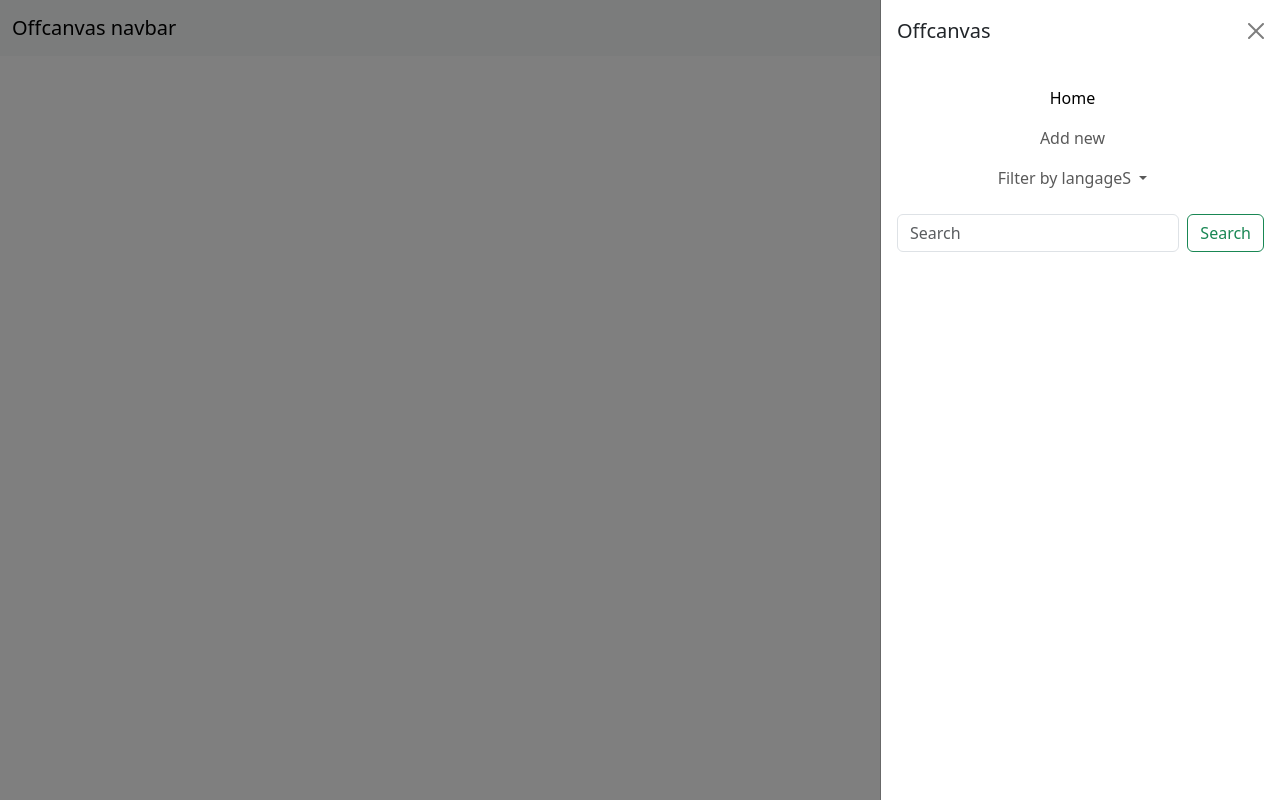
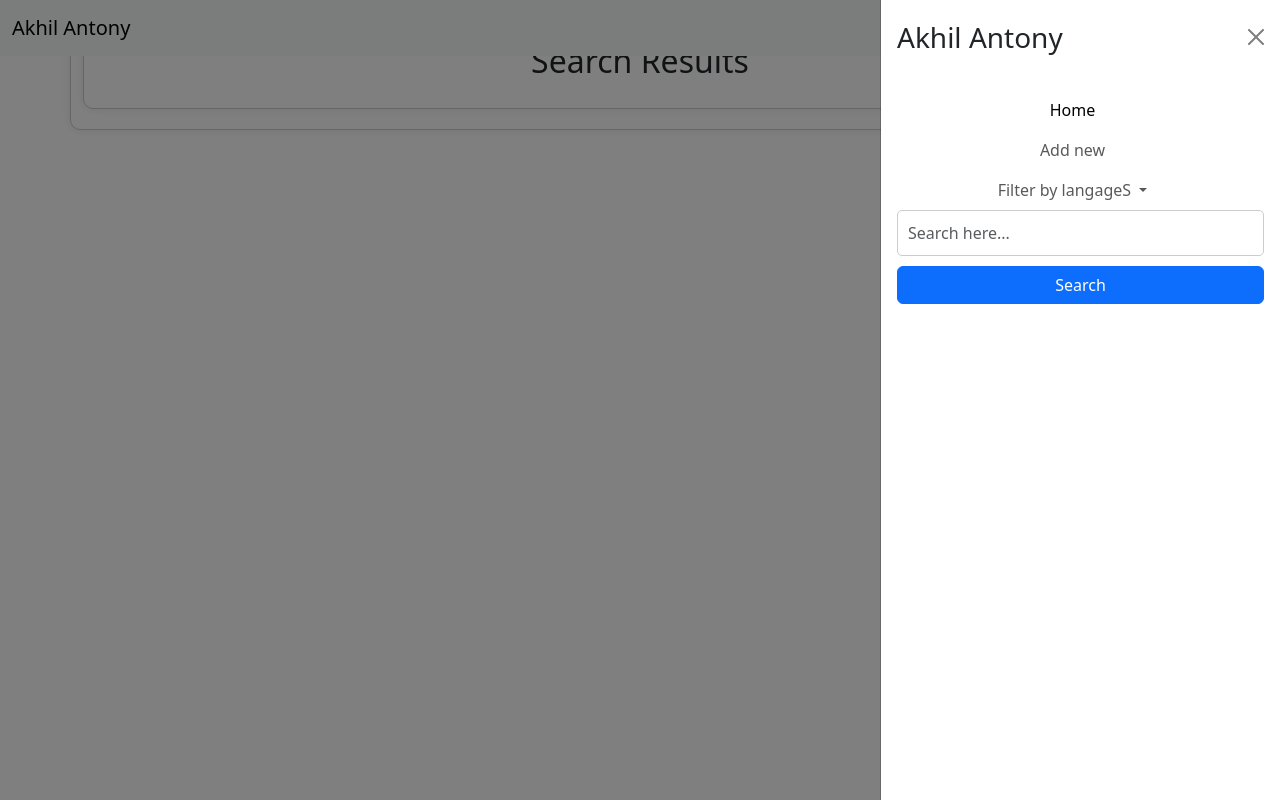
Before and after one commit to akhil397/datastore, a Django app: page /search/ in a window 1280 px wide, after a click that opens the changed part. Run offline with Django 4.2, Linux system fonts and the light colour scheme.

Commit message:
Form update error solved

```diff
--- a/dataapp/static/css/style.css
+++ b/dataapp/static/css/style.css
@@ -1,14 +1,141 @@
-#formbox {
-  background-color: lightblue;
-}
-#formbox label {
-  color: brown;
-}
-/* body {
-  background-color: lightblue;
+form label {
+  display: block;
+  font-weight: bold;
+  margin-bottom: 5px;
+  color: #333;
 }
 
-h1 {
-  color: navy;
-  margin-left: 20px;
+form input[type="text"],
+form input[type="email"],
+form input[type="file"],
+form textarea,
+form select {
+  width: 100%;
+  padding: 10px;
+  border: 1px solid #ccc;
+  border-radius: 5px;
+  box-sizing: border-box;
+  margin-bottom: 10px;
 }
+
+form input[type="text"]:focus,
+form input[type="email"]:focus,
+form input[type="file"]:focus,
+form textarea:focus,
+form select:focus {
+  border-color: #007bff;
+  outline: none;
+}
+
+.btn {
+  display: block;
+  width: 100%;
+  padding: 10px;
+  background-color: #007bff;
+  color: #fff;
+  border: none;
+  border-radius: 5px;
+  cursor: pointer;
+  font-size: 16px;
+}
+
+.btn:hover {
+  background-color: #0056b3;
+}
+.container {
+  width: 50%;
+  margin: auto;
+  padding: 20px;
+  border: 1px solid #ccc;
+  border-radius: 10px;
+  box-shadow: 0px 0px 10px 0px rgba(0, 0, 0, 0.1);
+}
+
+h2 {
+  text-align: center;
+  margin-bottom: 20px;
+}
+
+.messages {
+  margin-bottom: 20px;
+}
+
+.alert {
+  padding: 10px;
+  margin-bottom: 15px;
+  border: 1px solid transparent;
+  border-radius: 4px;
+}
+
+.alert-success {
+  color: #3c763d;
+  background-color: #dff0d8;
+  border-color: #d6e9c6;
+}
+
+.alert-error {
+  color: #a94442;
+  background-color: #f2dede;
+  border-color: #ebccd1;
+}
+
+.form-control {
+  width: 100%;
+  padding: 10px;
+  border: 1px solid #ccc;
+  border-radius: 5px;
+  box-sizing: border-box;
+  margin-bottom: 10px;
+}
+
+.form-control:focus {
+  border-color: #007bff;
+  outline: none;
+}
+
+.btn {
+  display: block;
+  width: 100%;
+  padding: 10px;
+  background-color: #007bff;
+  color: #fff;
+  border: none;
+  border-radius: 5px;
+  cursor: pointer;
+  font-size: 16px;
+}
+
+.code-models-list {
+  list-style: none;
+  padding: 0;
+}
+
+.code-models-list li {
+  padding: 15px;
+  margin-bottom: 10px;
+  border-bottom: 1px solid #ccc;
+}
+
+.code-models-list li h3 {
+  margin: 0;
+}
+
+.code-models-list li p {
+  margin: 5px 0;
+}
+
+.code-models-list li a {
+  text-decoration: none;
+  color: #007bff;
+}
+
+.code-models-list li a:hover {
+  text-decoration: underline;
+}
+
+pre {
+  background-color: #f8f9fa;
+  padding: 10px;
+  border: 1px solid #ccc;
+  border-radius: 5px;
+}
--- a/dataapp/templates/about.html
+++ b/dataapp/templates/about.html
@@ -11,7 +11,7 @@
   </tr>
   <tr class="table-primary">
     <p style="background-color: #ee82ee">
-      <h2>Language: </h2>{{ code_detail.language }}
+      <h2>Language: </h2>{{ code_detail.code_lang }}
     </p>
   </tr>
   <tr class="table-primary">
--- a/dataapp/templates/detail.html
+++ b/dataapp/templates/detail.html
@@ -5,12 +5,12 @@
   {% for code in code_models %}
 
   <div
-    class="btn-group list-group-item ps-0"
+    class="btn-group bg-info list-group-item ps-0"
     role="group"
     aria-label="Basic mixed styles example"
   >
-    <button type="button" class="btn btn-warning col">
-      <a class="text-bg-warning link-dark p-2" href="{% url 'about' code.id %}"
+    <button type="button" class="btn col">
+      <a class="link-dark p-2" href="{% url 'about' code.id %}"
         >{{ code.title }}</a
       >
     </button>
--- a/dataapp/templates/home.html
+++ b/dataapp/templates/home.html
@@ -1,6 +1,6 @@
 <nav class="navbar bg-body-tertiary fixed-top">
   <div class="container-fluid">
-    <a class="navbar-brand" href="#">Offcanvas navbar</a>
+    <a class="navbar-brand" href="#">Akhil Antony</a>
     <button
       class="navbar-toggler"
       type="button"
@@ -18,7 +18,7 @@
       aria-labelledby="offcanvasNavbarLabel"
     >
       <div class="offcanvas-header">
-        <h5 class="offcanvas-title" id="offcanvasNavbarLabel">Offcanvas</h5>
+        <h3 class="offcanvas-title" id="offcanvasNavbarLabel">Akhil Antony</h3>
         <button
           type="button"
           class="btn-close"
@@ -50,25 +50,19 @@
               Filter by langageS
             </a>
             <ul class="dropdown-menu">
-              <li><a class="dropdown-item" href="#">Action</a></li>
-              <li><a class="dropdown-item" href="#">Another action</a></li>
-              <li>
-                <hr class="dropdown-divider" />
-              </li>
-              <li>
-                <a class="dropdown-item" href="#">Something else here</a>
-              </li>
+              <li><a class="dropdown-item" href="#">Languge name</a></li>
             </ul>
           </li>
         </ul>
-        <form class="d-flex mt-3" role="search">
+        <form method="post">
+          {% csrf_token %}
           <input
-            class="form-control me-2"
-            type="search"
-            placeholder="Search"
-            aria-label="Search"
+            type="text"
+            name="searched"
+            placeholder="Search here..."
+            class="form-control"
           />
-          <button class="btn btn-outline-success" type="submit">Search</button>
+          <button type="submit" class="btn btn-primary">Search</button>
         </form>
       </div>
     </div>
--- a/dataapp/templates/search.html
+++ b/dataapp/templates/search.html
@@ -1,29 +1,30 @@
 {% extends 'base.html' %} {% block content %}
 
 <div class="container">
-  <h1>search</h1>
-  {% if searched %}
-  <h2>Code you searched....{{searched}}</h2>
+  <h2>Search Results</h2>
 
-  <ol class="list-group list-group-numbered">
+  {% if messages %}
+  <div class="messages">
+    {% for message in messages %}
+    <div
+      class="alert {% if message.tags %} alert-{{ message.tags }} {% endif %}"
+    >
+      {{ message }}
+    </div>
+    {% endfor %}
+  </div>
+  {% endif %} {% if searched %}
+  <h3>Results for "{{ searched }}":</h3>
+  <ul>
     {% for post in posts %}
-    <li class="list-group-item">
-      <a class="text-bg-warning link-dark p-2" href="{% url 'about' post.id %}"
-        >{{ post.title }}</a
-      >
-      <a
-        class="text-bg-info link-light p-2"
-        href="{% url 'update_data' post.id %}"
-        >Update</a
-      >
-      <a class="text-bg-danger p-2" href="{% url 'delete_data' post.id %}"
-        >Delete</a
-      >
+    <li>
+      {{ post.title }} - {{ post.code_lang.name }} - {{ post.codes }} - {{
+      post.type_code.name }}
     </li>
     {% empty %}
-    <li>No code models available.</li>
+    <li>No results found.</li>
     {% endfor %}
-  </ol>
+  </ul>
   {% endif %}
 </div>
 {% endblock content %}
--- a/dataapp/views.py
+++ b/dataapp/views.py
@@ -1,13 +1,14 @@
 from django.shortcuts import render, get_object_or_404, redirect
+from django.contrib import messages
+from django.db.models import Q
 from .models import CodeModels, Language, Types
 from .forms import CodeForm
 
-
-def details(request):
+def details(request):#this for listing
     code_models = CodeModels.objects.all()
     return render(request, 'detail.html', {'code_models': code_models})
 
-def about(request, pk):
+def about(request, pk):#this for detailing
     code_detail = get_object_or_404(CodeModels, id=pk)
     return render(request, 'about.html', {'code_detail': code_detail})
 
@@ -27,29 +28,56 @@ def adddata(request):
             return redirect('details')  # Redirect to the 'details' view after saving
 
     return render(request, 'add_data.html', context)
+
 def update_code_model(request, pk):
     code_model = get_object_or_404(CodeModels, id=pk)
+    all_lang = Language.objects.all()
+    types_code = Types.objects.all()
 
     if request.method == 'POST':
         form = CodeForm(request.POST, request.FILES, instance=code_model)
+        context = {
+            'all_langs': all_lang,
+            'type_codes': types_code,
+            'form': form
+        }
         if form.is_valid():
             form.save()
-            return redirect('about', pk=code_model.pk)  # Redirect to a detail view or any other view
+            messages.success(request, 'Code model updated successfully!')
+            return redirect('about', pk=code_model.pk)
+        else:
+            messages.error(request, 'Please correct the error(s) below.')
     else:
         form = CodeForm(instance=code_model)
-
-    return render(request, 'update.html', {'form': form})
-
+        context = {
+            'all_langs': all_lang,
+            'type_codes': types_code,
+            'form': form
+        }
+    return render(request, 'update.html', context)
 def delete_data(request, pk):
     code = get_object_or_404(CodeModels, id=pk)
     code.delete()
     return redirect('details')
 
+
 def search_btn(request):
     if request.method == 'POST':
-        searched= request.POST['searched']
-        # Filter your model by the search query
-        posts = CodeModels.objects.filter(language__contains=searched)
-        return render(request, 'search.html',{'searched':searched,'posts':posts})
-    else :
+        searched = request.POST['searched']
+        if searched:
+            posts = CodeModels.objects.filter(
+                Q(title__icontains=searched) |
+                Q(code_lang__name__icontains=searched) |  # Assuming code_lang is a ForeignKey
+                Q(codes__icontains=searched) |
+                Q(type_code__name__icontains=searched)  # Assuming type_code is a ForeignKey
+            )
+            if posts.exists():
+                messages.success(request, f'Results for "{searched}" found.')
+            else:
+                messages.error(request, f'No results found for "{searched}".')
+            return render(request, 'search.html', {'searched': searched, 'posts': posts})
+        else:
+            messages.error(request, 'Please enter a search term.')
+            return render(request, 'search.html')
+    else:
         return render(request, 'search.html')
```
Also changed, not shown: dataapp/forms.py (+6 -6 lines), dataapp/templates/update.html (+17 -6 lines), db.sqlite3.
